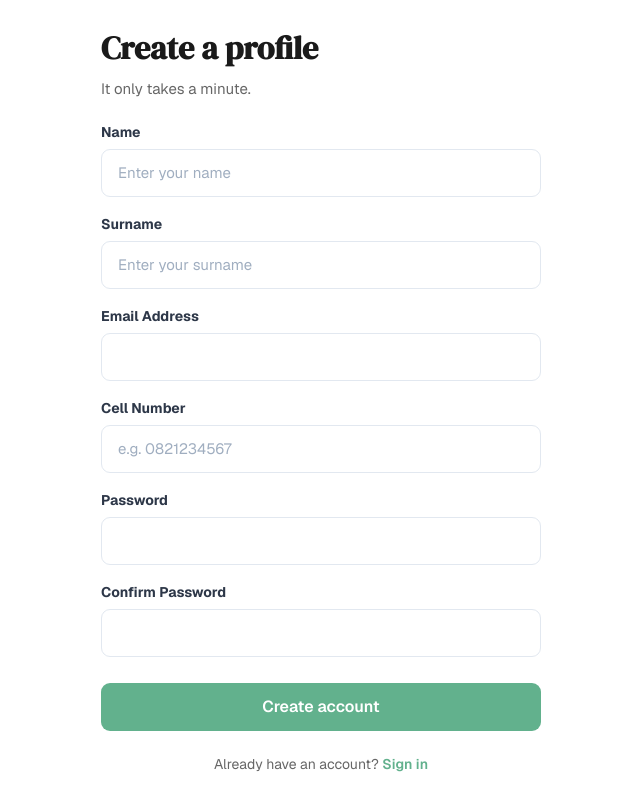
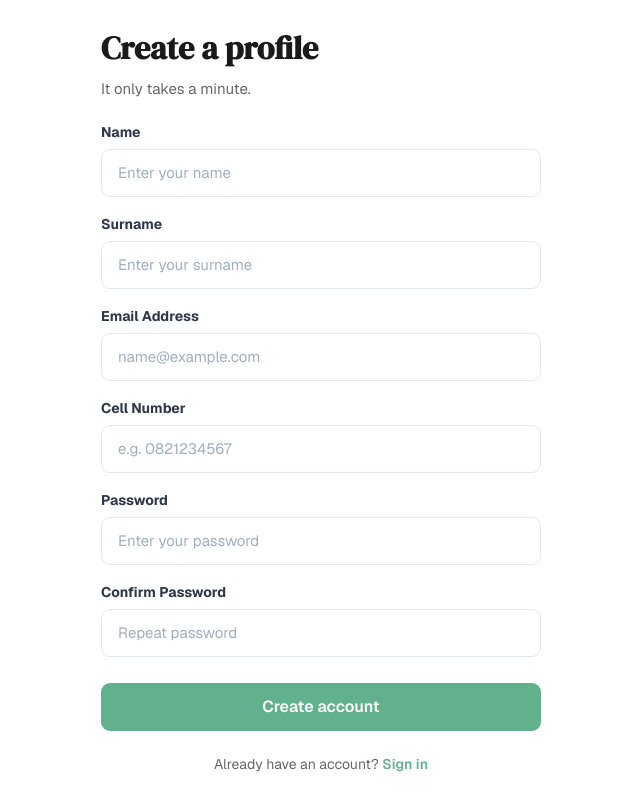
Before and after one commit to Khaviso01/shopping-list, a React (Vite) app: page /register in a window 1280 px wide. Shown: the whole page, without its empty margins (319-959 px from the left). Built offline with nearby package versions, Linux system fonts and the light colour scheme; sample sign-in values are in the browser's storage; some icons are missing.

Commit message:
Changed the icon, and improve the navbar css styling

```diff
--- a/index.html
+++ b/index.html
@@ -4,7 +4,7 @@
     <meta charset="UTF-8" />
     <link rel="icon" type="image/svg+xml" href="/favicon.svg" />
     <meta name="viewport" content="width=device-width, initial-scale=1.0" />
-    <title>shopping-list</title>
+    <title>shopbuddy - your ideal shopping app </title>
   </head>
   <body>
     <div id="root"></div>
--- a/src/components/Header.tsx
+++ b/src/components/Header.tsx
@@ -1,7 +1,7 @@
 import React from 'react';
 import { useNavigate } from 'react-router-dom';
 import { HugeiconsIcon } from '@hugeicons/react';
-import { User02Icon } from '@hugeicons/core-free-icons';
+import { User02Icon, ShopifyIcon } from '@hugeicons/core-free-icons';
 
 export const Header: React.FC = () => {
   const navigate = useNavigate();
@@ -10,7 +10,8 @@ export const Header: React.FC = () => {
     <header className="header">
       <div className="header-title-row">
         <button className="title" onClick={() => navigate('/home')}>
-          Listly
+          <HugeiconsIcon icon={ShopifyIcon} />
+          ShopBuddy
         </button>
         <div className="header-actions">
           <button
--- a/src/index.css
+++ b/src/index.css
@@ -358,11 +358,14 @@ button {
 .title {
   background-color: rgba(255, 255, 255, 0.25);
   font-family: var(--secondary-font-display);
+  font-size: 24px;
   color: #ffffff;
   border: none;
   padding: 6px 16px;
   border-radius: 16px;
-  font-size: 24px;
+  display: flex;
+  align-items: center;
+  gap: 4px;
 }
 
 .header-actions {
--- a/src/pages/RegistrationPage.tsx
+++ b/src/pages/RegistrationPage.tsx
@@ -87,6 +87,7 @@ export const RegistrationPage = () => {
           <input
             type="email"
             id="email"
+            placeholder="name@example.com"
             value={formData.email}
             onChange={handleChange}
             required
@@ -108,6 +109,7 @@ export const RegistrationPage = () => {
             <input
               type={showPassword ? 'text' : 'password'}
               id="password"
+              placeholder="Enter your password"
               value={formData.password}
               onChange={handleChange}
               required
@@ -127,6 +129,7 @@ export const RegistrationPage = () => {
             <input
               type={showConfirmPassword ? 'text' : 'password'}
               id="confirmPassword"
+              placeholder="Repeat password"
               value={formData.confirmPassword}
               onChange={handleChange}
               required
```
